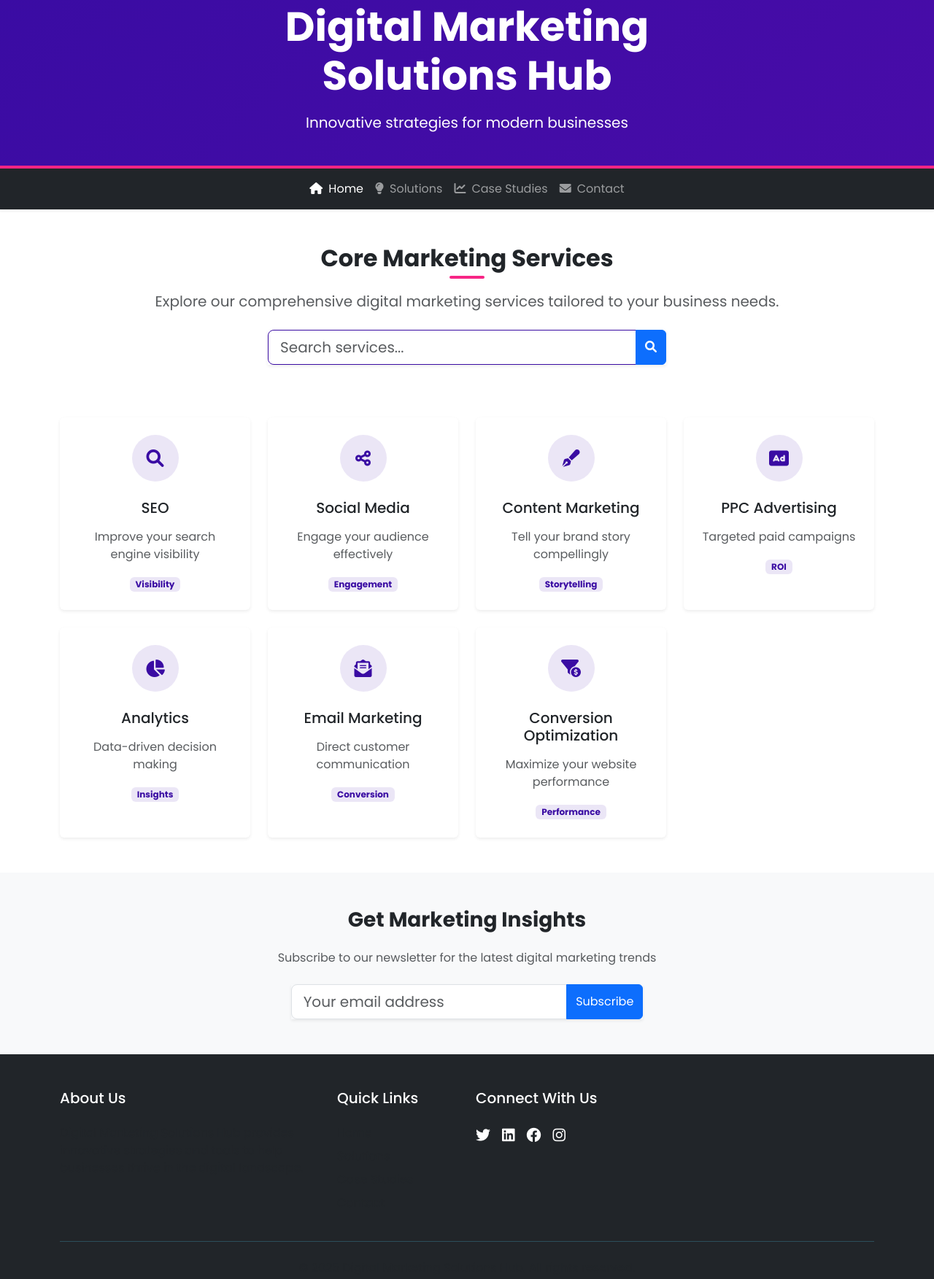
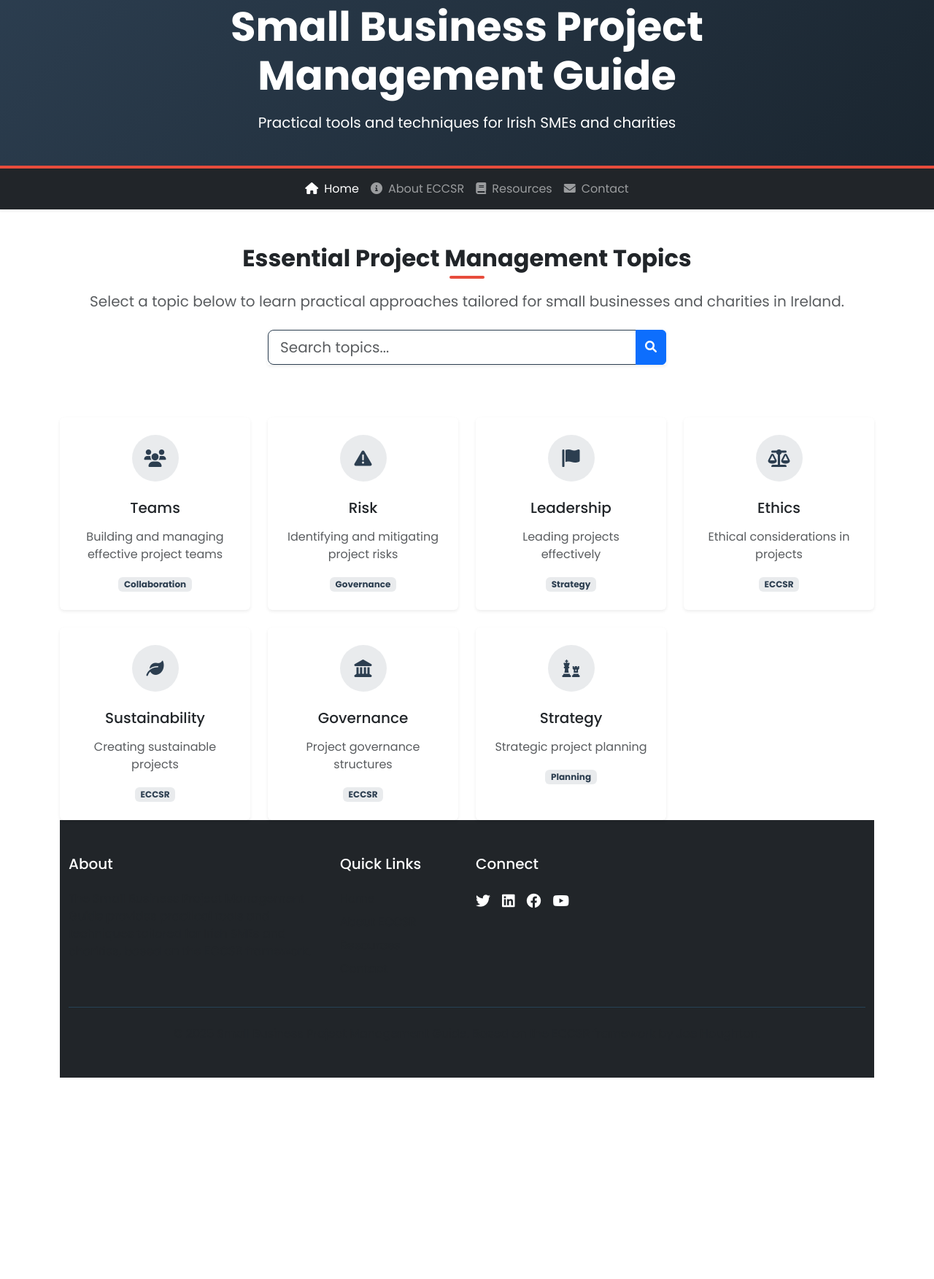
Before and after one commit to ZijingXu-1996/website, a plain HTML site: page index.html in a window 1280 px wide. Shown: the part 45-1798 px from the top of the page at 73% size. After the commit the page ends 1570 px from the top, so only its background shows below. Drawn offline with nearby package versions, Linux system fonts and the light colour scheme.

Commit message:
Add files via upload

```diff
--- a/index.html
+++ b/index.html
@@ -3,7 +3,7 @@
 <head>
     <meta charset="UTF-8">
     <meta name="viewport" content="width=device-width, initial-scale=1.0">
-    <title>Digital Marketing Solutions Hub</title>
+    <title>Small Business Project Management Guide</title>
     <!-- Bootstrap 5 CSS -->
     <link href="https://cdn.jsdelivr.net/npm/bootstrap@5.3.0/dist/css/bootstrap.min.css" rel="stylesheet">
     <!-- Font Awesome 图标 -->
@@ -11,99 +11,7 @@
     <!-- Google字体 -->
     <link href="https://fonts.googleapis.com/css2?family=Poppins:wght@400;500;600;700&display=swap" rel="stylesheet">
     <!-- 自定义CSS -->
-    <style>
-        :root {
-            --bs-primary: #3a0ca3;
-            --bs-primary-rgb: 58, 12, 163;
-            --bs-secondary: #4cc9f0;
-            --bs-secondary-rgb: 76, 201, 240;
-            --bs-accent: #f72585;
-            --bs-accent-rgb: 247, 37, 133;
-        }
-
-        body {
-            font-family: 'Poppins', sans-serif;
-        }
-
-        /* 页眉样式 */
-        header {
-            background: linear-gradient(135deg, var(--bs-primary), #480ca8);
-            position: relative;
-        }
-
-        header::after {
-            content: "";
-            position: absolute;
-            bottom: 0;
-            left: 0;
-            right: 0;
-            height: 4px;
-            background-color: var(--bs-accent);
-        }
-
-        /* 导航栏 */
-        .navbar {
-            transition: all 0.3s ease;
-        }
-
-        .navbar.scrolled {
-            background-color: var(--bs-primary) !important;
-            box-shadow: 0 0.125rem 0.25rem rgba(0, 0, 0, 0.075);
-        }
-
-        /* 卡片悬停效果 */
-        .hover-lift {
-            transition: all 0.25s ease;
-        }
-
-        .hover-lift:hover {
-            transform: translateY(-0.5rem);
-            box-shadow: 0 0.5rem 1rem rgba(0, 0, 0, 0.15) !important;
-        }
-
-        /* 图标容器 */
-        .icon-xl {
-            width: 4rem;
-            height: 4rem;
-            display: flex;
-            align-items: center;
-            justify-content: center;
-        }
-
-        .bg-light-primary {
-            background-color: rgba(var(--bs-primary-rgb), 0.1);
-        }
-
-        /* 标题装饰线 */
-        h2.position-relative::after {
-            content: "";
-            position: absolute;
-            bottom: -0.5rem;
-            left: 50%;
-            transform: translateX(-50%);
-            width: 3rem;
-            height: 0.25rem;
-            background-color: var(--bs-accent);
-            border-radius: 0.25rem;
-        }
-
-        /* 表单样式 */
-        .form-control:focus {
-            border-color: var(--bs-primary);
-            box-shadow: 0 0 0 0.25rem rgba(var(--bs-primary-rgb), 0.25);
-        }
-
-        /* 响应式调整 */
-        @media (max-width: 768px) {
-            .display-4 {
-                font-size: 2.5rem;
-            }
-
-            .lead {
-                font-size: 1rem;
-            }
-        }
-    </style>
+    <link rel="stylesheet" href="style1.css">
 </head>
 <body>
     <!-- 页眉 -->
@@ -111,8 +19,8 @@
         <div class="container">
             <div class="row justify-content-center">
                 <div class="col-lg-8 text-center">
-                    <h1 class="display-4 fw-bold mb-3">Digital Marketing Solutions Hub</h1>
-                    <p class="lead mb-0">Innovative strategies for modern businesses</p>
+                    <h1 class="display-4 fw-bold mb-3">Small Business Project Management Guide</h1>
+                    <p class="lead mb-0">Practical tools and techniques for Irish SMEs and charities</p>
                 </div>
             </div>
         </div>
@@ -127,16 +35,16 @@
             <div class="collapse navbar-collapse" id="navbarNav">
                 <ul class="navbar-nav mx-auto">
                     <li class="nav-item">
-                        <a class="nav-link active" href="#"><i class="fas fa-home me-2"></i>Home</a>
+                        <a class="nav-link active" href="index.html"><i class="fas fa-home me-2"></i>Home</a>
                     </li>
                     <li class="nav-item">
-                        <a class="nav-link" href="#"><i class="fas fa-lightbulb me-2"></i>Solutions</a>
+                        <a class="nav-link" href="about.html"><i class="fas fa-info-circle me-2"></i>About ECCSR</a>
                     </li>
                     <li class="nav-item">
-                        <a class="nav-link" href="#"><i class="fas fa-chart-line me-2"></i>Case Studies</a>
+                        <a class="nav-link" href="resources.html"><i class="fas fa-book me-2"></i>Resources</a>
                     </li>
                     <li class="nav-item">
-                        <a class="nav-link" href="#"><i class="fas fa-envelope me-2"></i>Contact</a>
+                        <a class="nav-link" href="contact.html"><i class="fas fa-envelope me-2"></i>Contact</a>
                     </li>
                 </ul>
             </div>
@@ -148,14 +56,14 @@
         <div class="container">
             <!-- 介绍部分 -->
             <section class="mb-5 text-center">
-                <h2 class="fw-bold mb-4 position-relative d-inline-block">Core Marketing Services</h2>
-                <p class="lead text-muted mb-4">Explore our comprehensive digital marketing services tailored to your business needs.</p>
+                <h2 class="fw-bold mb-4 position-relative d-inline-block">Essential Project Management Topics</h2>
+                <p class="lead text-muted mb-4">Select a topic below to learn practical approaches tailored for small businesses and charities in Ireland.</p>
 
                 <!-- 搜索框 -->
                 <div class="row justify-content-center">
                     <div class="col-md-8 col-lg-6">
                         <div class="input-group mb-4 shadow-sm">
-                            <input type="text" class="form-control form-control-lg border-primary" placeholder="Search services...">
+                            <input type="text" class="form-control form-control-lg border-primary" placeholder="Search topics...">
                             <button class="btn btn-primary" type="button"><i class="fas fa-search"></i></button>
                         </div>
                     </div>
@@ -164,173 +72,154 @@
 
            <!-- 主题卡片网格 -->
 <div class="row g-4">
-                <!-- SEO -->
+    <!-- 团队 -->
     <div class="col-md-6 col-lg-4 col-xl-3">
+        <a href="teams.html" class="text-decoration-none">
             <div class="card h-100 border-0 shadow-sm hover-lift">
                 <div class="card-body text-center p-4">
                     <div class="icon-xl bg-light-primary text-primary rounded-circle mb-4 mx-auto">
-                                <i class="fas fa-search fs-4"></i>
+                        <i class="fas fa-users fs-4"></i>
                     </div>
-                            <h3 class="h5 mb-3">SEO</h3>
-                            <p class="text-muted mb-3">Improve your search engine visibility</p>
-                            <span class="badge bg-light-primary text-primary">Visibility</span>
+                    <h3 class="h5 mb-3">Teams</h3>
+                    <p class="text-muted mb-3">Building and managing effective project teams</p>
+                    <span class="badge bg-light-primary text-primary">Collaboration</span>
                 </div>
             </div>
+        </a>
     </div>
 
-                <!-- 社交媒体 -->
+    <!-- 风险 -->
     <div class="col-md-6 col-lg-4 col-xl-3">
+        <a href="risk.html" class="text-decoration-none">
             <div class="card h-100 border-0 shadow-sm hover-lift">
                 <div class="card-body text-center p-4">
                     <div class="icon-xl bg-light-primary text-primary rounded-circle mb-4 mx-auto">
-                                <i class="fas fa-share-alt fs-4"></i>
+                        <i class="fas fa-exclamation-triangle fs-4"></i>
                     </div>
-                            <h3 class="h5 mb-3">Social Media</h3>
-                            <p class="text-muted mb-3">Engage your audience effectively</p>
-                            <span class="badge bg-light-primary text-primary">Engagement</span>
+                    <h3 class="h5 mb-3">Risk</h3>
+                    <p class="text-muted mb-3">Identifying and mitigating project risks</p>
+                    <span class="badge bg-light-primary text-primary">Governance</span>
                 </div>
             </div>
+        </a>
     </div>
 
-                <!-- 内容营销 -->
+    <!-- 领导力 -->
     <div class="col-md-6 col-lg-4 col-xl-3">
+        <a href="leadership.html" class="text-decoration-none">
             <div class="card h-100 border-0 shadow-sm hover-lift">
                 <div class="card-body text-center p-4">
                     <div class="icon-xl bg-light-primary text-primary rounded-circle mb-4 mx-auto">
-                                <i class="fas fa-pen-fancy fs-4"></i>
+                        <i class="fas fa-flag fs-4"></i>
                     </div>
-                            <h3 class="h5 mb-3">Content Marketing</h3>
-                            <p class="text-muted mb-3">Tell your brand story compellingly</p>
-                            <span class="badge bg-light-primary text-primary">Storytelling</span>
+                    <h3 class="h5 mb-3">Leadership</h3>
+                    <p class="text-muted mb-3">Leading projects effectively</p>
+                    <span class="badge bg-light-primary text-primary">Strategy</span>
                 </div>
             </div>
+        </a>
     </div>
 
-                <!-- PPC -->
+    <!-- 伦理 -->
     <div class="col-md-6 col-lg-4 col-xl-3">
+        <a href="ethics.html" class="text-decoration-none">
             <div class="card h-100 border-0 shadow-sm hover-lift">
                 <div class="card-body text-center p-4">
                     <div class="icon-xl bg-light-primary text-primary rounded-circle mb-4 mx-auto">
-                                <i class="fas fa-ad fs-4"></i>
+                        <i class="fas fa-balance-scale fs-4"></i>
                     </div>
-                            <h3 class="h5 mb-3">PPC Advertising</h3>
-                            <p class="text-muted mb-3">Targeted paid campaigns</p>
-                            <span class="badge bg-light-primary text-primary">ROI</span>
+                    <h3 class="h5 mb-3">Ethics</h3>
+                    <p class="text-muted mb-3">Ethical considerations in projects</p>
+                    <span class="badge bg-light-primary text-primary">ECCSR</span>
                 </div>
             </div>
+        </a>
     </div>
 
-                <!-- 数据分析 -->
+    <!-- 可持续性 -->
     <div class="col-md-6 col-lg-4 col-xl-3">
+        <a href="sustainability.html" class="text-decoration-none">
             <div class="card h-100 border-0 shadow-sm hover-lift">
                 <div class="card-body text-center p-4">
                     <div class="icon-xl bg-light-primary text-primary rounded-circle mb-4 mx-auto">
-                                <i class="fas fa-chart-pie fs-4"></i>
+                        <i class="fas fa-leaf fs-4"></i>
                     </div>
-                            <h3 class="h5 mb-3">Analytics</h3>
-                            <p class="text-muted mb-3">Data-driven decision making</p>
-                            <span class="badge bg-light-primary text-primary">Insights</span>
+                    <h3 class="h5 mb-3">Sustainability</h3>
+                    <p class="text-muted mb-3">Creating sustainable projects</p>
+                    <span class="badge bg-light-primary text-primary">ECCSR</span>
                 </div>
             </div>
+        </a>
     </div>
 
-                <!-- 邮件营销 -->
+    <!-- 治理 -->
     <div class="col-md-6 col-lg-4 col-xl-3">
+        <a href="governance.html" class="text-decoration-none">
             <div class="card h-100 border-0 shadow-sm hover-lift">
                 <div class="card-body text-center p-4">
                     <div class="icon-xl bg-light-primary text-primary rounded-circle mb-4 mx-auto">
-                                <i class="fas fa-envelope-open-text fs-4"></i>
+                        <i class="fas fa-landmark fs-4"></i>
                     </div>
-                            <h3 class="h5 mb-3">Email Marketing</h3>
-                            <p class="text-muted mb-3">Direct customer communication</p>
-                            <span class="badge bg-light-primary text-primary">Conversion</span>
+                    <h3 class="h5 mb-3">Governance</h3>
+                    <p class="text-muted mb-3">Project governance structures</p>
+                    <span class="badge bg-light-primary text-primary">ECCSR</span>
                 </div>
             </div>
+        </a>
     </div>
 
-                <!-- 转化优化 -->
+    <!-- 策略 -->
     <div class="col-md-6 col-lg-4 col-xl-3">
+        <a href="strategy.html" class="text-decoration-none">
             <div class="card h-100 border-0 shadow-sm hover-lift">
                 <div class="card-body text-center p-4">
                     <div class="icon-xl bg-light-primary text-primary rounded-circle mb-4 mx-auto">
-                                <i class="fas fa-funnel-dollar fs-4"></i>
+                        <i class="fas fa-chess fs-4"></i>
                     </div>
-                            <h3 class="h5 mb-3">Conversion Optimization</h3>
-                            <p class="text-muted mb-3">Maximize your website performance</p>
-                            <span class="badge bg-light-primary text-primary">Performance</span>
+                    <h3 class="h5 mb-3">Strategy</h3>
+                    <p class="text-muted mb-3">Strategic project planning</p>
+                    <span class="badge bg-light-primary text-primary">Planning</span>
                 </div>
             </div>
+        </a>
     </div>
 </div>
-        </div>
-    </main>
-
-    <!-- 新闻订阅 -->
-    <section class="bg-light py-5">
-        <div class="container">
-            <div class="row justify-content-center">
-                <div class="col-lg-8 text-center">
-                    <h3 class="fw-bold mb-4">Get Marketing Insights</h3>
-                    <p class="text-muted mb-4">Subscribe to our newsletter for the latest digital marketing trends</p>
-                    <div class="row justify-content-center">
-                        <div class="col-md-8">
-                            <form class="input-group shadow-sm">
-                                <input type="email" class="form-control form-control-lg" placeholder="Your email address">
-                                <button class="btn btn-primary" type="submit">Subscribe</button>
-                            </form>
-                        </div>
-                    </div>
-                </div>
-            </div>
-        </div>
-    </section>
 
     <!-- 页脚 -->
     <footer class="bg-dark text-white py-5">
         <div class="container">
             <div class="row g-4">
                 <div class="col-lg-4">
-                    <h5 class="text-white mb-4">About Us</h5>
-                    <p class="text-muted">Digital Marketing Solutions Hub provides innovative strategies and tools to help businesses thrive in the digital landscape.</p>
+                    <h5 class="text-white mb-4">About</h5>
+                    <p class="text-muted">The Small Business Project Management Guide provides practical tools and techniques tailored for Irish SMEs and charities, based on the ECCSR framework.</p>
                 </div>
                 <div class="col-lg-2 col-md-4">
                     <h5 class="text-white mb-4">Quick Links</h5>
                     <ul class="list-unstyled">
-                        <li class="mb-2"><a href="#" class="text-muted text-decoration-none">Home</a></li>
-                        <li class="mb-2"><a href="#" class="text-muted text-decoration-none">Solutions</a></li>
-                        <li class="mb-2"><a href="#" class="text-muted text-decoration-none">Case Studies</a></li>
-                        <li class="mb-2"><a href="#" class="text-muted text-decoration-none">Contact</a></li>
+                        <li class="mb-2"><a href="index.html" class="text-muted text-decoration-none">Home</a></li>
+                        <li class="mb-2"><a href="about.html" class="text-muted text-decoration-none">About ECCSR</a></li>
+                        <li class="mb-2"><a href="resources.html" class="text-muted text-decoration-none">Resources</a></li>
+                        <li class="mb-2"><a href="contact.html" class="text-muted text-decoration-none">Contact</a></li>
                     </ul>
                 </div>
                 <div class="col-lg-3 col-md-4">
-                    <h5 class="text-white mb-4">Connect With Us</h5>
+                    <h5 class="text-white mb-4">Connect</h5>
                     <div class="d-flex gap-3">
                         <a href="#" class="text-white fs-5"><i class="fab fa-twitter"></i></a>
                         <a href="#" class="text-white fs-5"><i class="fab fa-linkedin"></i></a>
                         <a href="#" class="text-white fs-5"><i class="fab fa-facebook"></i></a>
-                        <a href="#" class="text-white fs-5"><i class="fab fa-instagram"></i></a>
+                        <a href="#" class="text-white fs-5"><i class="fab fa-youtube"></i></a>
                     </div>
                 </div>
             </div>
             <hr class="my-4 border-secondary">
             <div class="text-center text-muted">
-                <p class="mb-0">&copy; 2025 Digital Marketing Solutions Hub. All rights reserved.</p>
+                <p class="mb-0">&copy; 2025 Small Business Project Management Guide. Based on the ECCSR framework by Joe Houghton.</p>
             </div>
         </div>
     </footer>
 
     <!-- Bootstrap JS -->
     <script src="https://cdn.jsdelivr.net/npm/bootstrap@5.3.0/dist/js/bootstrap.bundle.min.js"></script>
-    <script>
-        // 滚动时导航栏效果
-        window.addEventListener('scroll', function() {
-            const navbar = document.querySelector('.navbar');
-            if (window.scrollY > 50) {
-                navbar.classList.add('scrolled');
-            } else {
-                navbar.classList.remove('scrolled');
-            }
-        });
-    </script>
 </body>
 </html>
```
Lines whose indentation alone changed are shown as unchanged.
